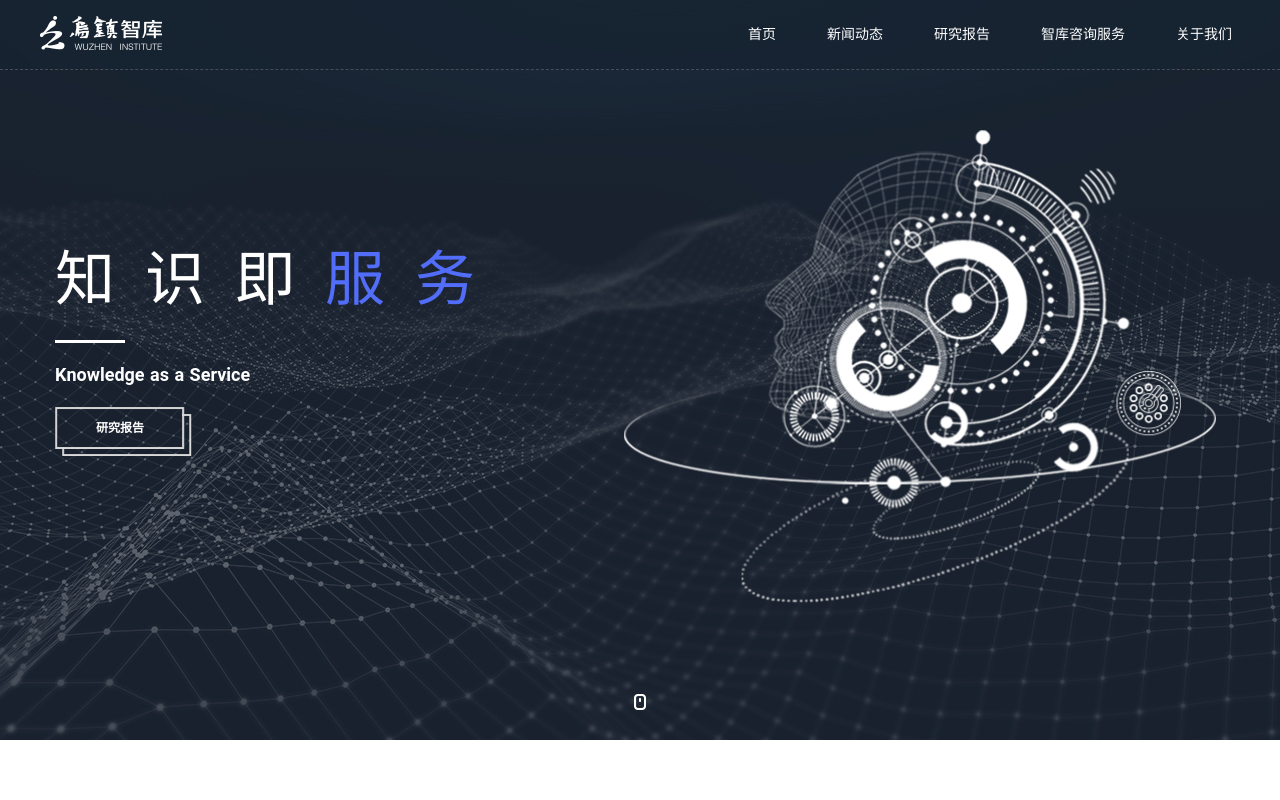
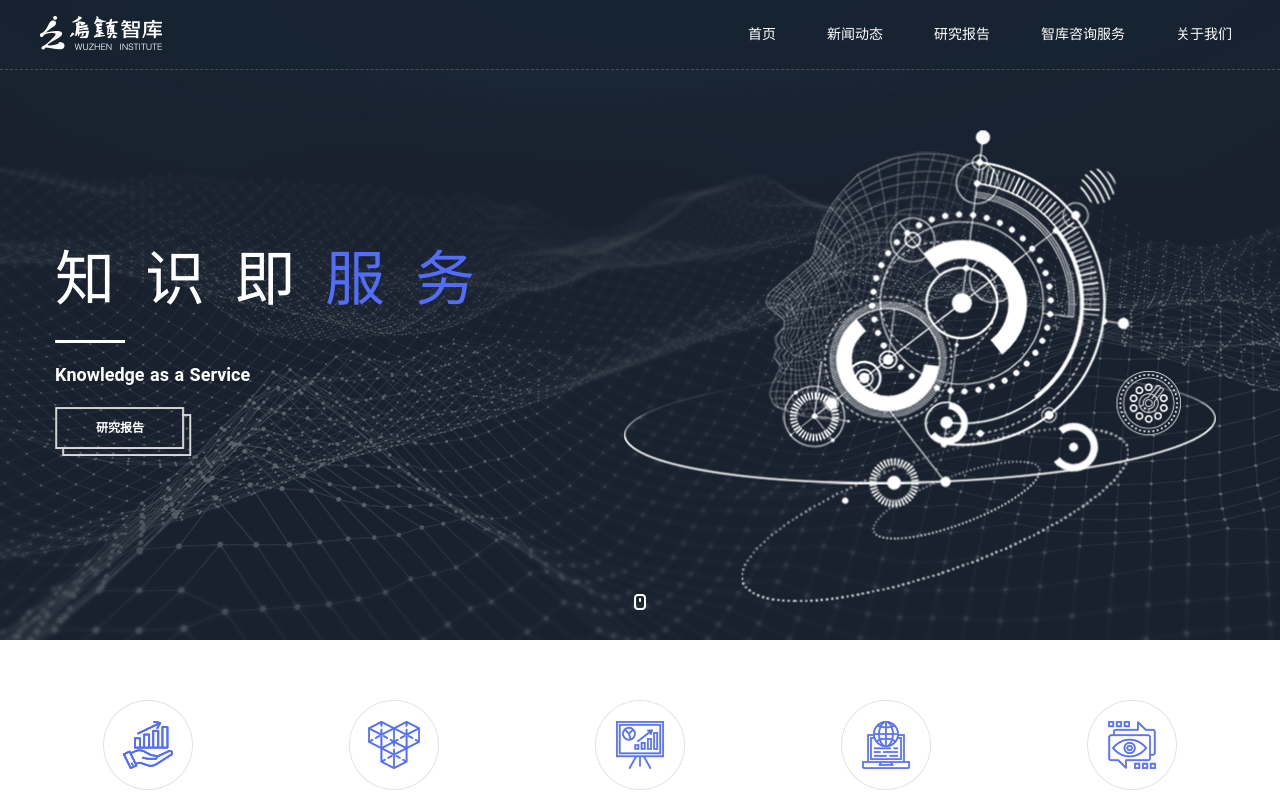
Before and after one commit to st253625445/shuzhi-web, a Nuxt app: page / in a window 1280 px wide. Shown: the top 800 px of the page. Built offline with nearby package versions, Linux system fonts and the light colour scheme; no server answers.

Commit message:
banner高度

```diff
--- a/components/BannerBox.vue
+++ b/components/BannerBox.vue
@@ -137,7 +137,7 @@ export default {
 @media (min-width: 576px ) and (max-width:768px){
   .component-banner{
     .bannerBox{
-      height: 370px;
+      height: 340px;
       .main_bannerTitle{
         padding-top: 110px;
         .main_bannerTitleZh{
@@ -164,7 +164,7 @@ export default {
 @media (min-width: 768px ) and (max-width:991px){
   .component-banner{
     .bannerBox{
-      height: 450px;
+      height: 420px;
       .main_bannerTitle{
         padding-top: 130px;
         .main_bannerTitleZh{
@@ -191,7 +191,7 @@ export default {
 @media (min-width: 992px){
   .component-banner{
     .bannerBox{
-      height: 600px;
+      height: 540px;
       .main_bannerTitle{
         padding-top: 170px;
       }
@@ -207,7 +207,7 @@ export default {
 @media (min-width: 1200px){
   .component-banner{
     .bannerBox{
-      height: 740px;
+      height: 640px;
       .main_bannerTitle{
         padding-top: 220px;
       }
```
